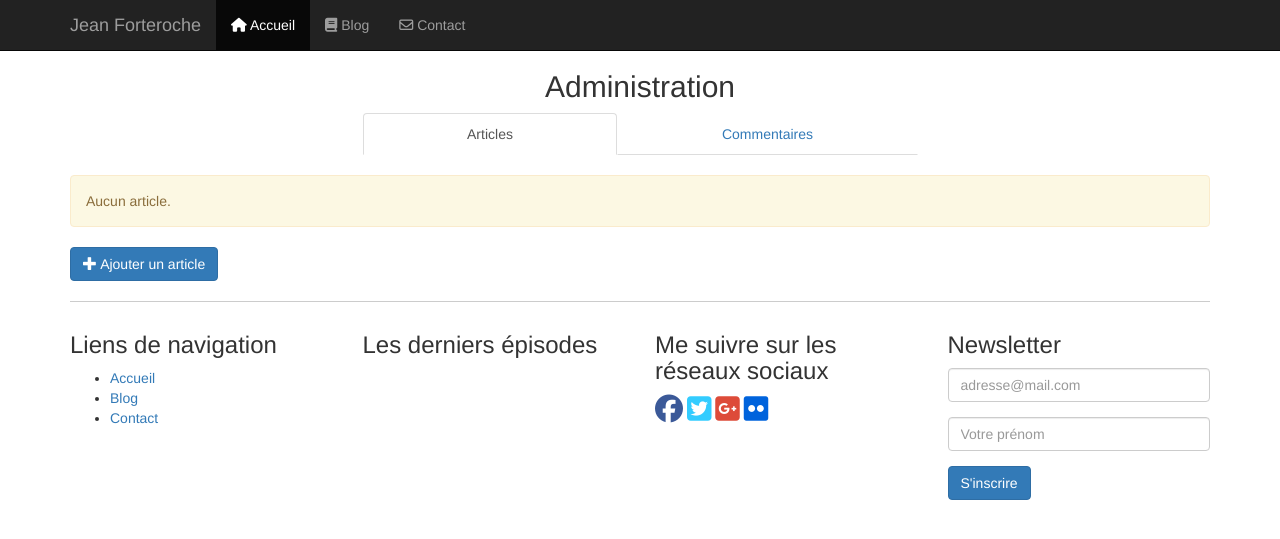
After one commit to arthurgeay/blog_p3, a PHP site: template views/admin.html.twig in a window 1280 px wide. The commit adds this page. Shown: the top 539 px of the page. Run offline with PHP 8.4, Linux system fonts and the light colour scheme; the template is opened without the code that fills it, so the values that code supplies are empty; some libraries are stand-ins or nearby versions.

Commit message:
Dev du Back Office + fonctionnalités d'ajout, modification et suppression d'un article

```diff
--- a/composer.json
+++ b/composer.json
@@ -8,7 +8,9 @@
         "symfony/security": "~2.8|3.0.*",
         "symfony/form": "~2.8|3.0.*",
         "symfony/translation": "~2.8|3.0.*",
-        "symfony/config": "~2.8|3.0.*"
+        "symfony/config": "~2.8|3.0.*",
+        "twig/extensions": "~1.4",
+        "symfony/validator": "~2.8|3.0.*"
     },
     "autoload": {
         "psr-4": {"blog_p3\\": "src"}
--- /dev/null
+++ b/views/admin.html.twig
@@ -0,0 +1,74 @@
+{% extends "layout.html.twig" %}
+{% set adminMenu = true %}
+
+{% block title %}Administration{% endblock %}
+
+{% block content %}
+<h2 class="text-center">{{ block('title') }}</h2>
+{% for flashMessage in app.session.flashbag.get('success') %}
+<div class="alert alert-success">
+    {{ flashMessage }}
+</div>
+{% endfor %}
+<div class="row">
+    <div class="col-sm-8 col-sm-offset-2 col-md-6 col-md-offset-3">
+        <ul class="nav nav-tabs nav-justified">
+            <li class="active"><a href="#articles" data-toggle="tab">Articles</a></li>
+            <li><a href="#comments" data-toggle="tab">Commentaires</a></li>
+        </ul>
+    </div>
+</div>
+<div class="tab-content">
+    <div class="tab-pane fade in active adminTable" id="articles">
+        {% if articles %}
+        <div class="table-responsive">
+            <table class="table table-hover table-condensed">
+                <thead>
+                    <tr>
+                        <th>Title</th>
+                        <th>Content</th>
+                        <th></th>  <!-- Actions column -->
+                    </tr>
+                </thead>
+                {% for article in articles %}
+                <tr>
+                    <td><a class="articleTitle" href="{{ path('article', { 'id': article.id }) }}">{{ article.title }}</a></td>
+                    <td>{{ article.content | truncate(60) }}</td>
+                    <td>
+                        <a href="{{ path('admin_article_edit', { 'id': article.id }) }}" class="btn btn-info btn-xs" title="Edit"><span class="glyphicon glyphicon-edit"></span></a>
+                        <button type="button" class="btn btn-danger btn-xs" title="Delete" data-toggle="modal" data-target="#articleDialog{{ article.id }}"><span class="glyphicon glyphicon-remove"></span>
+                        </button>
+                        <div class="modal fade" id="articleDialog{{ article.id }}" tabindex="-1" role="dialog" aria-labelledby="myModalLabel" aria-hidden="true">
+                            <div class="modal-dialog">
+                                <div class="modal-content">
+                                    <div class="modal-header">
+                                        <button type="button" class="close" data-dismiss="modal" aria-hidden="true">&times;</button>
+                                        <h4 class="modal-title" id="myModalLabel">Suppression</h4>
+                                    </div>
+                                    <div class="modal-body">
+                                        Voulez-vous vraiment supprimer cet article ?
+                                    </div>
+                                    <div class="modal-footer">
+                                        <button type="button" class="btn btn-default" data-dismiss="modal">Annuler</button>
+                                        <a href="{{ path('admin_article_delete', { 'id': article.id }) }}" class="btn btn-danger">Confirmer</a>
+                                    </div>
+                                </div><!-- /.modal-content -->
+                            </div><!-- /.modal-dialog -->
+                        </div><!-- /.modal -->
+                    </td>
+                </tr>
+                {% endfor %}
+            </table>
+        </div>
+        {% else %}
+        <div class="alert alert-warning">Aucun article.</div>
+        {% endif %}
+        <a href="{{ path('admin_article_add') }}"><button type="button" class="btn btn-primary"><span class="glyphicon glyphicon-plus"></span> Ajouter un article</button></a>
+    </div>
+    <div class="tab-pane fade adminTable" id="comments">
+
+
+    </div>
+
+</div>
+{% endblock %}
--- a/views/layout.html.twig
+++ b/views/layout.html.twig
@@ -26,6 +26,24 @@
                             <li class="active"><a href="/"><i class="fa fa-home" aria-hidden="true"></i> Accueil</a></li>
                             <li><a href="/blog"><i class="fa fa-book" aria-hidden="true"></i> Blog</a></li>
                             <li><a href="/contact"><i class="fa fa-envelope-o" aria-hidden="true"></i> Contact</a></li>
+                            </ul>
+
+
+
+
+                            <ul class="nav navbar-nav navbar-right">
+                                {% if app.user and is_granted('ROLE_ADMIN') %}
+                            <li class="{% if adminMenu is defined %}active{% endif %}"><a href="{{ path('admin') }}"><span class="glyphicon glyphicon-cog"></span> Administration</a></li>
+                            {% endif %}
+                            {% if is_granted('IS_AUTHENTICATED_FULLY') %}
+                            <li class="dropdown">
+                            <a href="#" class="dropdown-toggle" data-toggle="dropdown">
+                                <span class="glyphicon glyphicon-user"></span> Bonjour, {{ app.user.username }} <b class="caret"></b></a>
+                                <ul class="dropdown-menu">
+                                    <li><a href="{{ path('logout') }}">Se déconnecter</a></li>
+                                </ul>
+                            </li>
+                        {% endif %}
                         </ul>
                     </div>
                     </div><!-- /.container -->
--- a/web/css/blog.css
+++ b/web/css/blog.css
@@ -60,3 +60,8 @@ body {
 {
 	text-decoration: none;
 }
+
+.adminTable {
+    margin-top: 20px;
+    margin-bottom: 20px;
+}
```
Also changed, not shown: app/app.php (+8 -0 lines), app/routes.php (+58 -0 lines), src/DAO/ArticleDAO.php (+33 -0 lines), src/DAO/CommentDAO.php (+33 -0 lines), src/Form/Type/ArticleType.php (added, +23 -0 lines), views/article_form.html.twig (added, +46 -0 lines), 1 other file.
